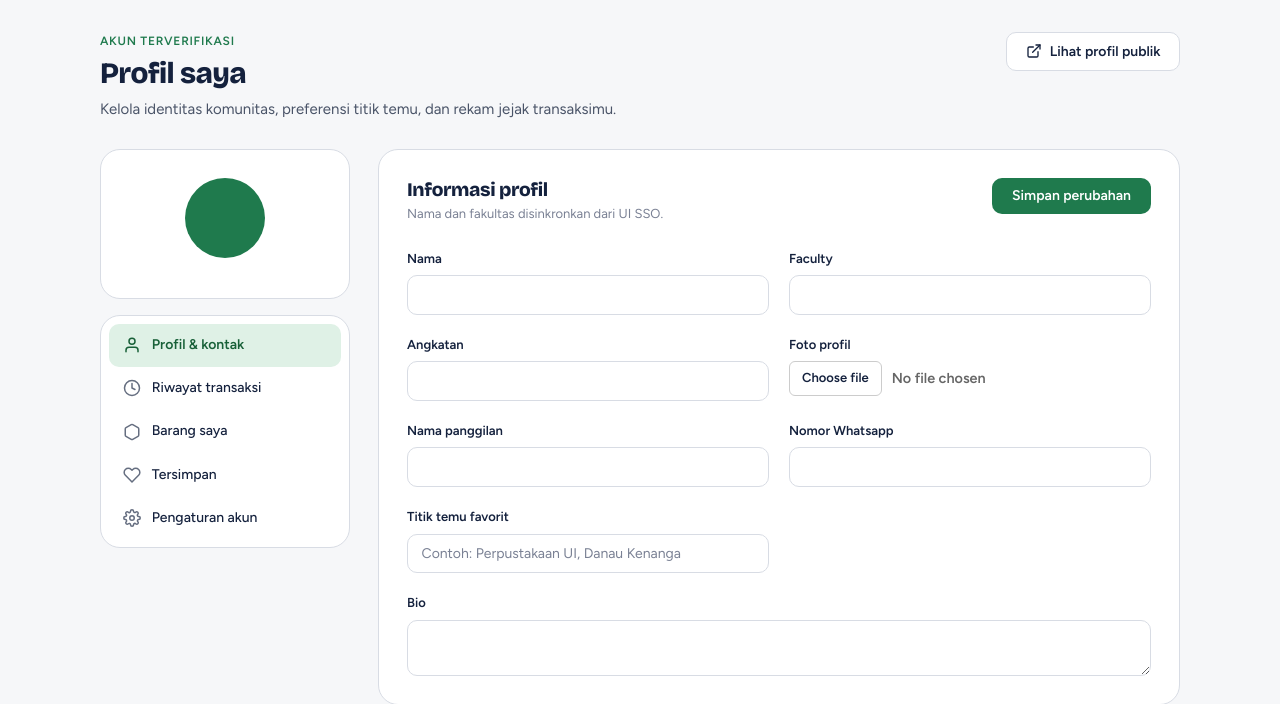
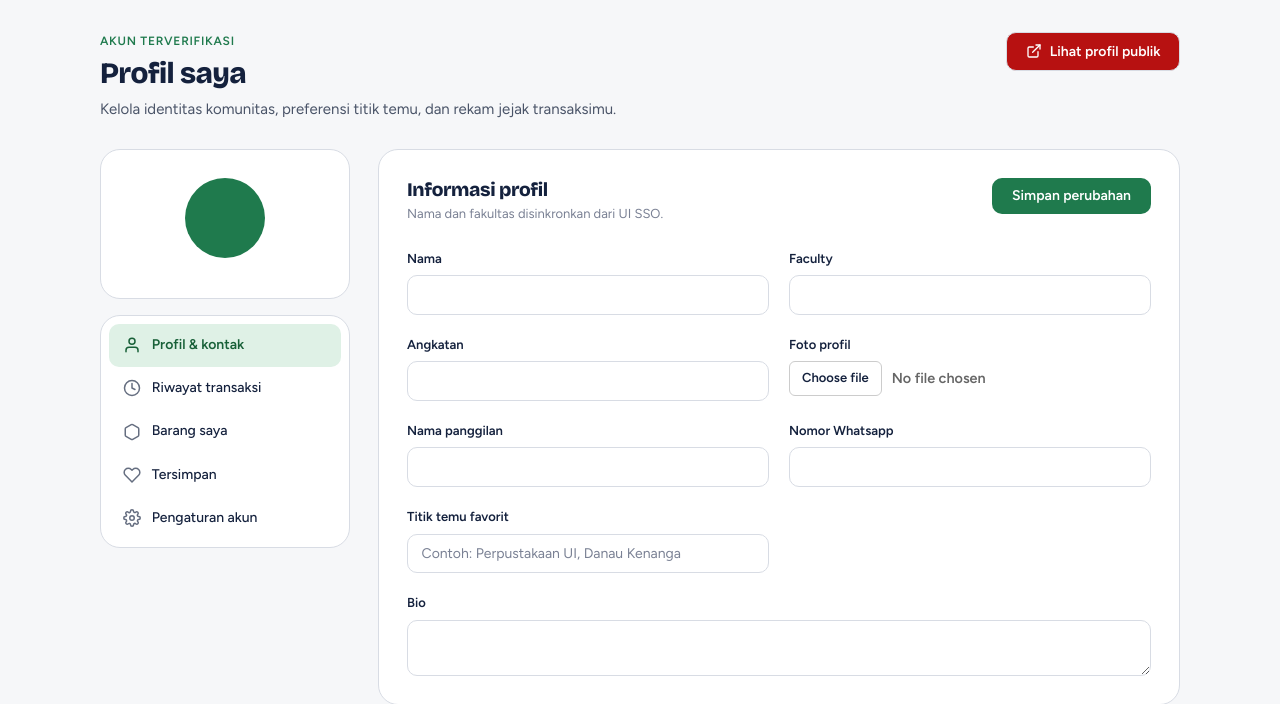
Before and after one commit to pbp-b-kelompok-2/ui-kembali, a Django app: template templates/profile/profile.html in a window 1280 px wide. Shown: the part 69-773 px from the top of the page. Run offline with Django 5.2, Linux system fonts and the light colour scheme; the template is opened without the code that fills it: values that come from a table or form of the project are taken from there, others are empty.

Commit message:
chore: re-set viewport width and add root color

```diff
--- a/static/css/profile/profile.css
+++ b/static/css/profile/profile.css
@@ -13,6 +13,8 @@
   --line-light: #e8ebf0;
   --orange: #e67e22;
   --orange-tint: #fef3e2;
+  --red: #b71111;
+  --red-dark: #860e0e;
 
   --font-display: "Bricolage Grotesque", "Segoe UI", system-ui, sans-serif;
   --font-body: "Figtree", "Segoe UI", system-ui, sans-serif;
@@ -64,12 +66,12 @@
   align-items: center;
   gap: 0.5rem;
   padding: 0.6rem 1.15rem;
-  background: var(--white);
+  background: var(--red);
   border: 1px solid var(--line);
   border-radius: var(--radius);
   font-weight: 600;
   font-size: 0.875rem;
-  color: var(--ink);
+  color: var(--white);
   cursor: pointer;
   transition: background 0.15s, border-color 0.15s, box-shadow 0.15s;
   white-space: nowrap;
@@ -77,9 +79,9 @@
 }
 
 .btn-lihat-publik:hover {
-  background: var(--paper);
+  background: var(--red-dark);
   border-color: var(--ink-soft);
-  box-shadow: var(--shadow-sm);
+  box-shadow: var(--shadow-md);
 }
 
 /* ===== Main Layout ===== */
--- a/static/css/root.css
+++ b/static/css/root.css
@@ -23,6 +23,7 @@
   --line-light: #e8ebf0;
   --orange: #e67e22;
   --orange-tint: #fef3e2;
+  --red: #b71111;
 
   --font-display: "Bricolage Grotesque", "Segoe UI", system-ui, sans-serif;
   --font-body: "Figtree", "Segoe UI", system-ui, sans-serif;
@@ -30,7 +31,7 @@
   --radius: 10px;
   --radius-lg: 16px;
   --radius-xl: 20px;
-  --maxw: 1120px;
+  --maxw: 1900px;
 
   --shadow-sm: 0 1px 3px rgba(20, 33, 61, 0.06);
   --shadow-md: 0 4px 12px rgba(20, 33, 61, 0.08);
```
